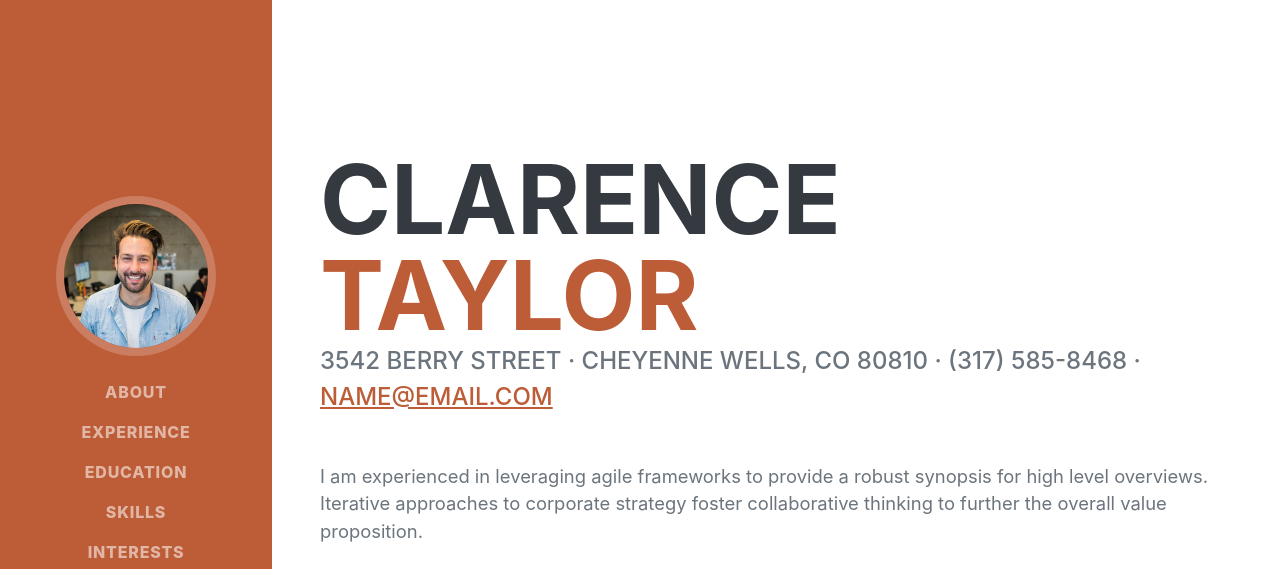
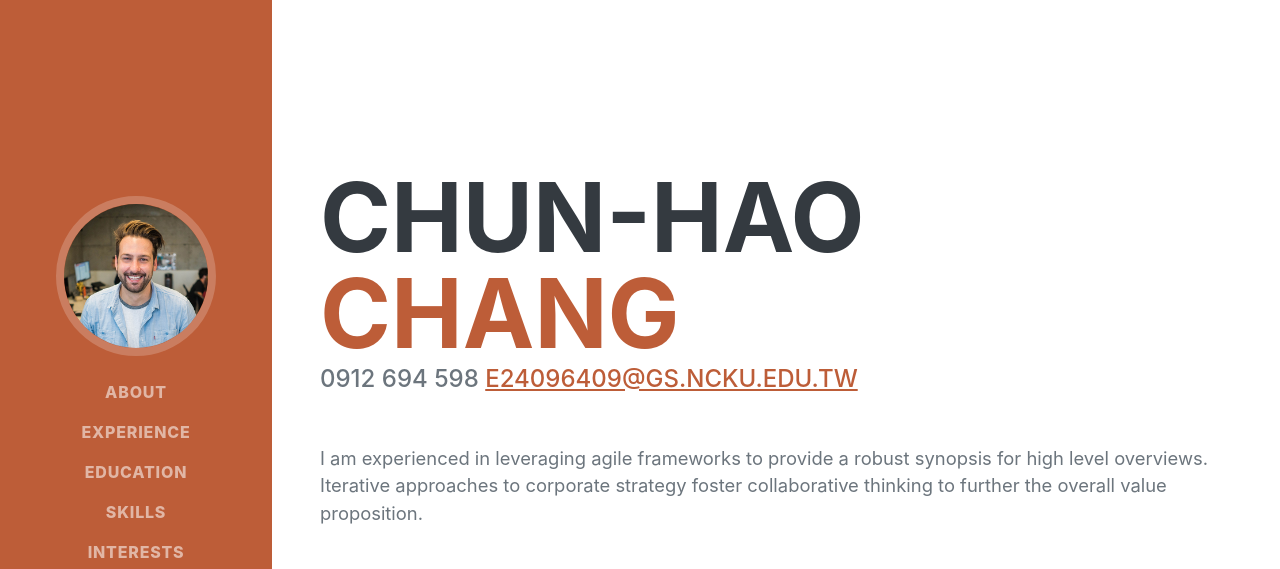
Before and after one commit to Haouo/haouo.github.io, a plain HTML site: page index.html in a window 1280 px wide. Shown: the top 569 px of the page. Drawn offline with nearby package versions, Linux system fonts and the light colour scheme; a web font is replaced by a local one.

Commit message:
modify some info

```diff
--- a/index.html
+++ b/index.html
@@ -40,12 +40,12 @@
             <section class="resume-section" id="about">
                 <div class="resume-section-content">
                     <h1 class="mb-0">
-                        Clarence
-                        <span class="text-primary">Taylor</span>
+                        CHUN-HAO
+                        <span class="text-primary">CHANG</span>
                     </h1>
                     <div class="subheading mb-5">
-                        3542 Berry Street · Cheyenne Wells, CO 80810 · (317) 585-8468 ·
-                        <a href="mailto:name@email.com">name@email.com</a>
+                        0912 694 598
+                        <a href="mailto:name@email.com">e24096409@gs.ncku.edu.tw</a>
                     </div>
                     <p class="lead mb-5">I am experienced in leveraging agile frameworks to provide a robust synopsis for high level overviews. Iterative approaches to corporate strategy foster collaborative thinking to further the overall value proposition.</p>
                     <div class="social-icons">
```
